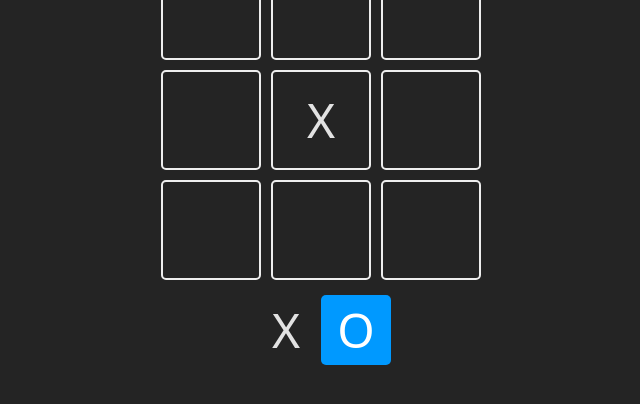
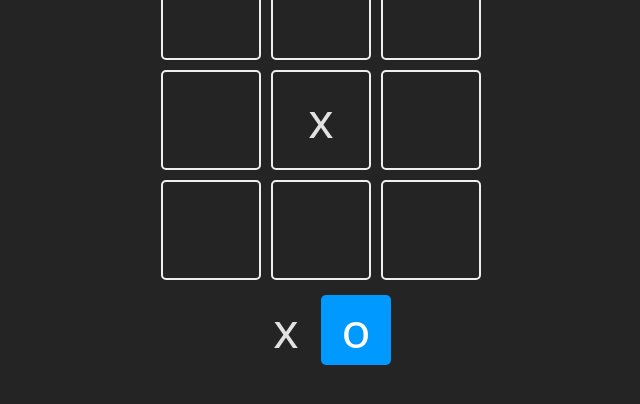
Before and after one commit to onurbsofa/ta-te-ti-react, a React (Vite) app: page / in a window 1280 px wide. Both pictures are taken after a click on the element 640 px from the left and 340 px from the top of the page. Shown: the part 220-624 px from the top of the page, without its empty margins (319-959 px from the left). Built offline with nearby package versions, Linux system fonts and the light colour scheme.

Commit message:
juego lindo terminado con componentes limpios

```diff
--- a/package.json
+++ b/package.json
@@ -10,6 +10,7 @@
     "preview": "vite preview"
   },
   "dependencies": {
+    "canvas-confetti": "1.6.0",
     "react": "^18.2.0",
     "react-dom": "^18.2.0"
   },
--- a/src/App.jsx
+++ b/src/App.jsx
@@ -1,40 +1,9 @@
 import { useState } from "react"
-
-const TURNS = {
-  X: 'X',
-  O: 'O'
-}
-
-const Square = ({ children, isSelected , updateBoard, index }) => {
-
-  const className = `square${isSelected ? ' is-selected' : ''}`
-  const handlerClick = () => {
-    updateBoard(index)
-  }
-
-  return (
-    <div onClick={handlerClick}
-        className={className}
-        >
-      {children}
-    </div>
-  )
-}
-
-const WINNER_COMBINATIONS = [
-  //horizontales
-  [0,1,2],
-  [3,4,5],
-  [6,7,8],
-  //verticales
-  [0,3,6],
-  [1,4,7],
-  [2,5,8],
-  //diagonales
-  [0,4,8],
-  [2,4,6]
-]
-
+import confetti from "canvas-confetti"
+import {TURNS, WINNER_COMBINATIONS} from './constants.js'
+import {Square} from "./components/Square.jsx"
+import {checkWinnerFrom, checkEndGame} from "./utils/board.js"
+import {WinnerModal} from "./components/WinnerModal.jsx"
 
 
 function App() {
@@ -43,27 +12,14 @@ function App() {
   const [turn, setTurn] = useState(TURNS.X)
   const [winner, setWinner] = useState(null) //null es que no hay ganador y false es que hay empate
 
-  //funciones
-  const checkWinner = (boardToCheck) => {
-    //revisamos si todas las combinaciones de ganadorpara ver si x u o
-    for(const combo of WINNER_COMBINATIONS){
-      const [a,b,c] = combo
-      if(
-        boardToCheck[a] && // miró si existe algo
-        boardToCheck[a] === boardToCheck[b] &&
-        boardToCheck[a] === boardToCheck[c]){
-            return boardToCheck[a] //devuelve el ganador si todo se cumple
-          }
-    }
-    //si no hay ganador
-    return null
-  }
   //volvemo al estado incial del juego poniendo los estados como estaban esto es la magia de react
   const resetGame = () => {
     setBoard(Array(9).fill(null))
     setTurn(TURNS.X)
     setWinner(null)
   }
+
+
 
 
   const updateBoard = (index) => {
@@ -80,10 +36,13 @@ function App() {
     //
     setTurn(newTurn)
     //revisamos si hay ganador
-    const newWinner = checkWinner(newBoard)
+    const newWinner = checkWinnerFrom(newBoard)
     if(newWinner){
       setWinner(newWinner)
+      confetti()
      /*  alert(`Ganó ${newWinner}`) */ // esto se ejecutaria antes que el estado del tablero se actualice porque la actualizacion de los hooks son asincronos
+    }else if(checkEndGame(newBoard)){
+      setWinner(false)
     }
 
   }
@@ -119,28 +78,9 @@ function App() {
 
         </section>
 
-        {
-          winner !== null && (
-            <section className="winner">
-              <div className="text">
-                <h2>
-                  {
-                    winner === false ? 'Empate' : `Ganó `
-                  }
-                </h2>
-
-                <header className="win">
-                  {winner && <Square>{winner}</Square>}
-                </header>
-
-                <footer>
-                  <button onClick={resetGame}>empezar de nuevo</button>
-                </footer>
-
-              </div>
-            </section>
-          )
-        }
+      <WinnerModal
+      resetGame={resetGame}
+      winner={winner}/>
 
 
     </main>
--- /dev/null
+++ b/src/components/Square.jsx
@@ -0,0 +1,15 @@
+export const Square = ({ children, isSelected , updateBoard, index }) => {
+
+    const className = `square${isSelected ? ' is-selected' : ''}`
+    const handlerClick = () => {
+      updateBoard(index)
+    }
+
+    return (
+      <div onClick={handlerClick}
+          className={className}
+          >
+        {children}
+      </div>
+    )
+  }
--- /dev/null
+++ b/src/components/WinnerModal.jsx
@@ -0,0 +1,24 @@
+import { Square } from "./Square";
+export function WinnerModal({winner, resetGame}) {
+   if(winner === null ) return null
+    //contantes afuera del return para dejar el componente mas limpio
+    const winnerText = winner === false ? 'Empate' : `Ganó `
+
+     return( <section className="winner">
+        <div className="text">
+          <h2>
+            {winnerText}
+          </h2>
+
+          <header className="win">
+            {winner && <Square>{winner}</Square>}
+          </header>
+
+          <footer>
+            <button onClick={resetGame}>empezar de nuevo</button>
+          </footer>
+
+        </div>
+      </section>
+    )
+  }
--- /dev/null
+++ b/src/constants.js
@@ -0,0 +1,17 @@
+export const TURNS = {
+  X: 'x',
+  O: 'o'
+}
+export const WINNER_COMBINATIONS = [
+  //horizontales
+  [0,1,2],
+  [3,4,5],
+  [6,7,8],
+  //verticales
+  [0,3,6],
+  [1,4,7],
+  [2,5,8],
+  //diagonales
+  [0,4,8],
+  [2,4,6]
+]
--- /dev/null
+++ b/src/utils/board.js
@@ -0,0 +1,21 @@
+import { WINNER_COMBINATIONS } from "../constants";
+
+export  const checkWinnerFrom = (boardToCheck) => {
+    //revisamos si todas las combinaciones de ganadorpara ver si x u o
+    for(const combo of WINNER_COMBINATIONS){
+      const [a,b,c] = combo
+      if(
+        boardToCheck[a] && // miró si existe algo
+        boardToCheck[a] === boardToCheck[b] &&
+        boardToCheck[a] === boardToCheck[c]){
+            return boardToCheck[a] //devuelve el ganador si todo se cumple
+          }
+    }
+    //si no hay ganador
+    return null
+  }
+
+  export const checkEndGame = (boardToCheck) => {
+    //revisamos todas las posiciones del tablero para ver si son diferente a null
+    return boardToCheck.every((square) => square !== null)
+  }
```
Also changed, not shown: 1 other file (tests, documents, lock files or other folders).
